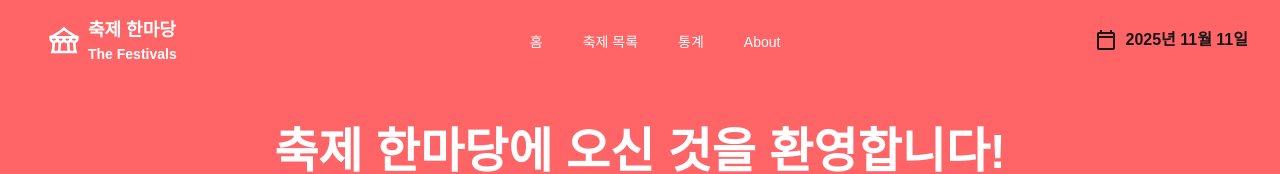
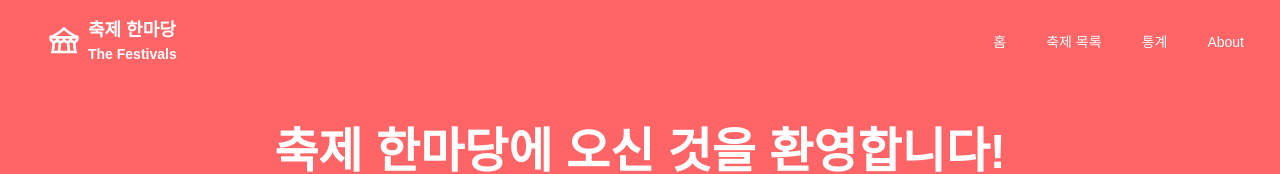
Before and after one commit to dib3474/the-festivals, a Next.js app: page / in a window 1280 px wide. Shown: the top 174 px of the page. Built offline with nearby package versions, Linux system fonts and the light colour scheme.

Commit message:
feat: Navigation 날짜 제거

```diff
--- a/components/Navigation.tsx
+++ b/components/Navigation.tsx
@@ -1,7 +1,6 @@
 import Link from "next/link";
 import { FestivalIcon } from "@/components/icon/FestivalIcon";
 import Heading from "@/components/ui/Heading";
-import CalendarIcon from "./icon/CalendarIcon";
 
 export default function Navigation() {
   return (
@@ -55,11 +54,6 @@ export default function Navigation() {
               About
             </Link>
           </div>
-          <div className="hidden lg:flex items-center gap-2">
-            {/* 오른쪽: 오늘 날짜 */}
-            <CalendarIcon size={24} />
-            <p className="font-semibold">2025년 11월 11일</p>
-          </div>
         </div>
       </div>
     </nav>
```
